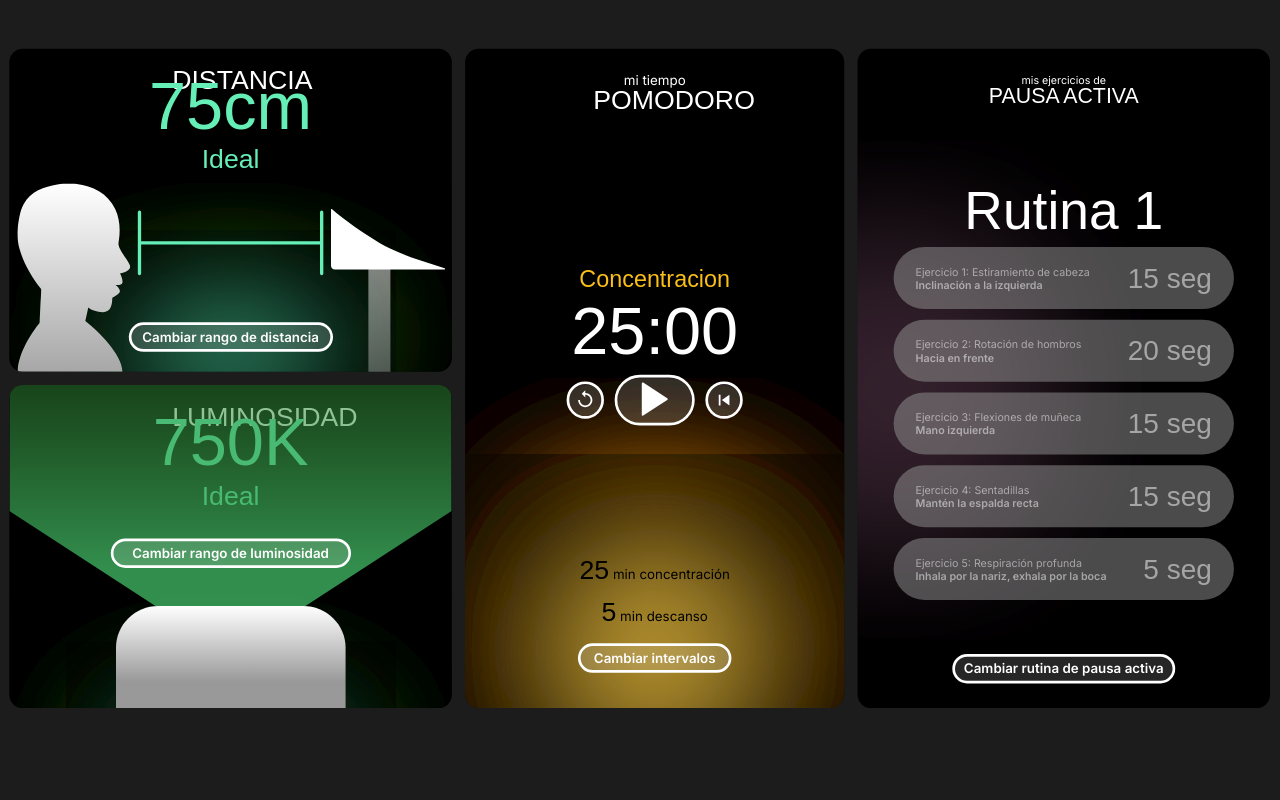
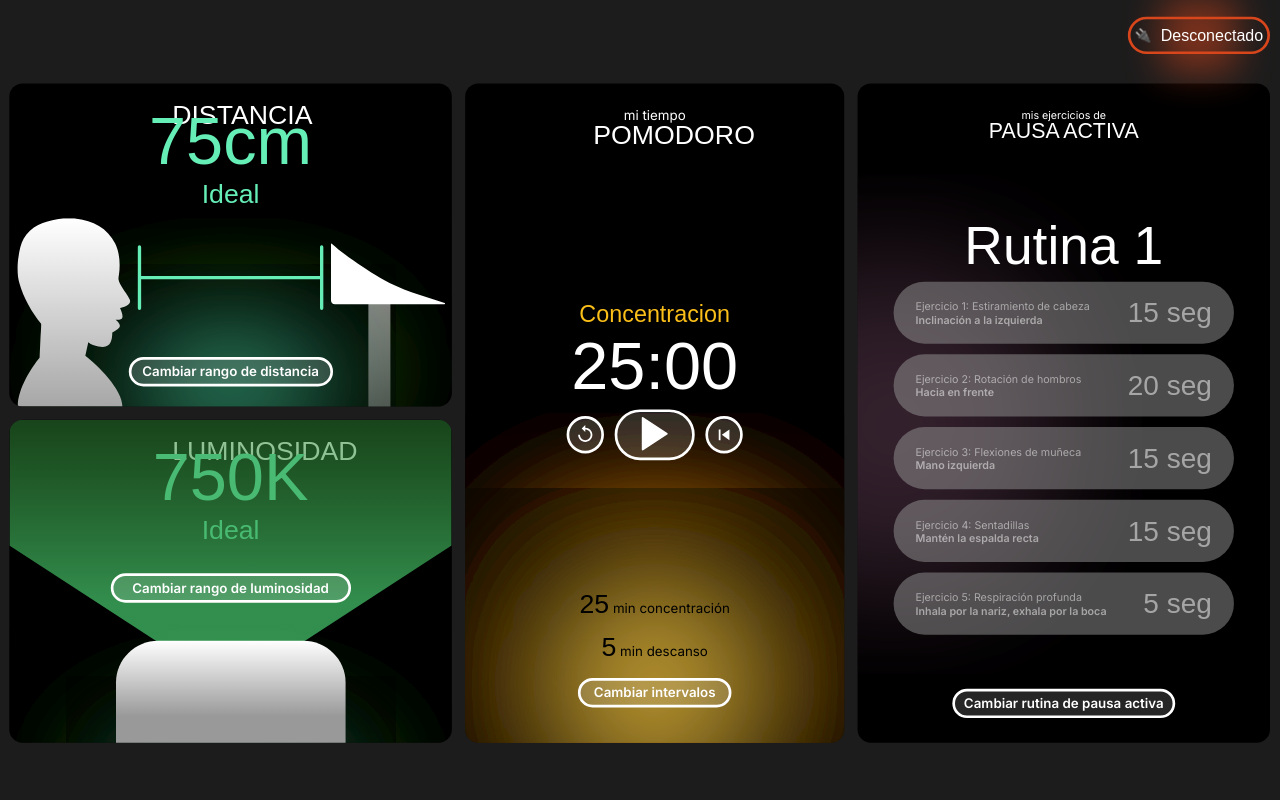
Before and after one commit to feli7942/Proyecto-3, a plain HTML site: page src/frontend/index.html in a window 1280 px wide. Drawn offline with Linux system fonts and the light colour scheme; no server answers; a web font is replaced by a local one.

Commit message:
style: integrar capsula de estado de conexion con hardware

```diff
--- a/src/frontend/app.js
+++ b/src/frontend/app.js
@@ -124,27 +124,37 @@ function fetchHardwareTelemetria() {
       return response.json();
     })
     .then(data => {
-      const rootStyle = document.body.style; // CORREGIDO: Bloquear a nivel de body completo para incluir los modales
+      const rootStyle = document.body.style;
+      const badge = document.getElementById('status-badge');
+      const statusText = document.getElementById('status-text');
 
-      // Control de bloqueo e iluminación de fondo por desconexión
+      // Control de bloqueo, iluminación de fondo y Cápsula de Figma por desconexión
       if (!data.hardware_conectado) {
-        // Gris oscuro, sin clics en nada (ni modales) y opacidad baja
         rootStyle.background = "#121212";
         rootStyle.pointerEvents = "none";
         rootStyle.opacity = "0.4";
-        return; // Detener flujo para no pintar datos viejos
+
+        // Sincronizar Cápsula Figma a estado Desconectado (Rojo)
+        if (badge) {
+          badge.className = "badge-desconectado";
+          statusText.textContent = "Desconectado";
+        }
+        return;
       } else {
-        // Restaurar entorno claro y habilitar clics e interacciones de inmediato
-        rootStyle.background = "#1c1c1c";
+        rootStyle.background = "#1C1C1C"; // Color de fondo del Canvas oficial de Figma
         rootStyle.pointerEvents = "auto";
         rootStyle.opacity = "1";
+
+        // Sincronizar Cápsula Figma a estado Conectado (Azul)
+        if (badge) {
+          badge.className = "badge-conectado";
+          statusText.textContent = "Conectado";
+        }
       }
 
-      // Sincronizar variables internas del frontend
       state.distCm = data.distancia;
       state.luxK   = data.luminosidad;
 
-      // Renderizar los cambios gráficos nativos
       renderDistance();
       renderLux();
 
--- a/src/frontend/index.html
+++ b/src/frontend/index.html
@@ -20,6 +20,15 @@
   <!-- ROOT — scales inner 1918×1078 canvas to fill the viewport -->
   <div id="root">
     <div id="canvas">
+
+      <!-- PANEL: CONEXION (top) -->
+      <div id="status-badge" class="badge-desconectado">
+        <div class="badge-glow"></div>
+        <div class="badge-content">
+          <span class="badge-icon">🔌</span>
+          <p id="status-text" class="badge-text">Desconectado</p>
+        </div>
+      </div>
 
       <!-- PANEL: DISTANCIA (left-top) -->
       <div id="panel-distance" class="panel">
--- a/src/frontend/styles.css
+++ b/src/frontend/styles.css
@@ -10,8 +10,16 @@ body { background: #1c1c1c; overflow: hidden; font-family: 'Inter', sans-serif;
 /* ── Scale wrapper ──────────────────────────────────────────────────
    #canvas is always 1918×1078px; JS applies transform:scale() to it.  */
 #root   { position: fixed; inset: 0; overflow: hidden; background: #1c1c1c; }
-#canvas { width: 1918px; height: 1078px; position: absolute; top: 0; left: 0;
-          transform-origin: top left; }
+#canvas {
+  width: 1918px;
+  height: 1147px; /* ACTUALIZADO: Medida exacta de Figma */
+  position: absolute;
+  top: 0;
+  left: 0;
+  transform-origin: top left;
+  background: #1C1C1C;
+  transition: background 0.4s ease, opacity 0.4s ease; /* Transición suave para el bloqueo */
+}
 
 /* ── Panel base ─────────────────────────────────────────────────────
    Each sensor/feature panel is absolutely positioned by JS.           */
@@ -24,10 +32,10 @@ body { background: #1c1c1c; overflow: hidden; font-family: 'Inter', sans-serif;
 }
 
 /* ── Panel: Distance ──────────────────────────────────────────────── */
-#panel-distance  { left: 14px;  top: 73px;   width: 663px; height: 484px; }
-#panel-luminosity{ left: 14px;  top: 577px;  width: 663px; height: 484px; }
-#panel-pomodoro  { left: calc(35% + 25.7px); top: calc(4.55% + 24px); width: 568px; height: 988px; }
-#panel-rutina    { left: calc(65% + 38.3px); top: calc(4.55% + 24px); width: 618px; height: 988px; }
+#panel-distance  { left: 14px;  top: 125px;  width: 663px; height: 484px; }
+#panel-luminosity{ left: 14px;  top: 629px;  width: 663px; height: 484px; }
+#panel-pomodoro  { left: 697px; top: 125px;  width: 568px; height: 988px; }
+#panel-rutina    { left: 1285px; top: 125px; width: 618px; height: 988px; }
 
 /* ── Shared panel header ────────────────────────────────────────────── */
 .panel-header {
@@ -377,3 +385,68 @@ body { background: #1c1c1c; overflow: hidden; font-family: 'Inter', sans-serif;
   left: 50%; transform: translateX(-50%);
   bottom: 32px; width: 264px;
 }
+
+/* ==========================================================================
+   NUEVO COMPONENTE DE HARDWARE DESDE FIGMA
+   ========================================================================== */
+
+#status-badge {
+  position: absolute;
+  width: 213px;
+  height: 56px;
+  left: 1690px;
+  top: 25px;
+  background: #1C1C1C;
+  border-radius: 120px;
+  display: flex;
+  align-items: center;
+  justify-content: center;
+  z-index: 999; /* Se superpone sobre el lienzo */
+  transition: all 0.3s ease;
+}
+
+.badge-content {
+  display: flex;
+  flex-direction: row;
+  align-items: center;
+  gap: 14px;
+}
+
+.badge-text {
+  font-family: 'Dangrek', sans-serif;
+  font-size: 24px;
+  line-height: 21px;
+  color: #FFFFFF;
+  margin: 0;
+}
+
+.badge-icon {
+  font-size: 20px;
+}
+
+/* Modificadores lógicos inyectados por app.js */
+.badge-desconectado {
+  border: 4px solid #D8461C;
+}
+.badge-desconectado .badge-glow {
+  position: absolute;
+  width: 110.98px;
+  height: 110.98px;
+  background: #D8461C;
+  opacity: 0.5;
+  filter: blur(28.2658px);
+  z-index: -1;
+}
+
+.badge-conectado {
+  border: 4px solid #339BDD;
+}
+.badge-conectado .badge-glow {
+  position: absolute;
+  width: 110.98px;
+  height: 110.98px;
+  background: #339BDD;
+  opacity: 0.5;
+  filter: blur(28.2658px);
+  z-index: -1;
+}
```
